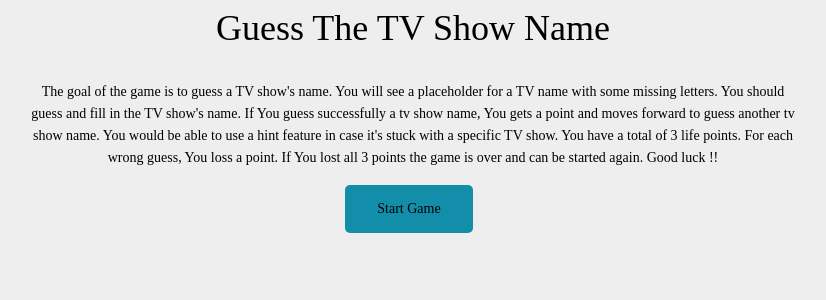
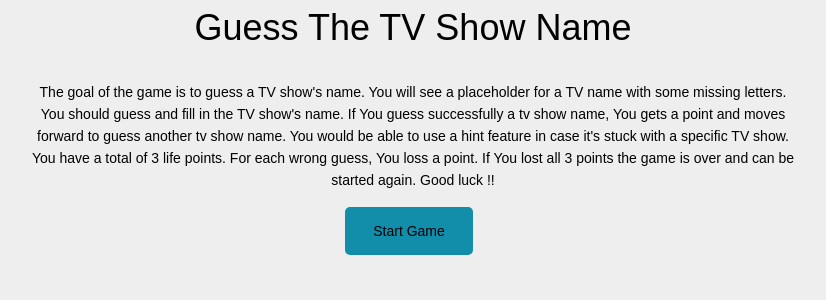
Before and after one commit to wondem12/guess-the-tv-show, a React (Create React App) app: page /start-game in a window 1280 px wide. Shown: the top 300 px of the page, without its empty margins (227-1053 px from the left). Built offline with nearby package versions, Linux system fonts and the light colour scheme.

Commit message:
fix font family

```diff
--- a/src/components/Layout/GlobalLayout.tsx
+++ b/src/components/Layout/GlobalLayout.tsx
@@ -17,7 +17,7 @@ html{
 
 body {
     font-weight: 300;
-    font-family: 'Amatic SC', cursive;
+    font-family: 'Amatic SC', sans-serif;
     height:100%;
 }
 
```
